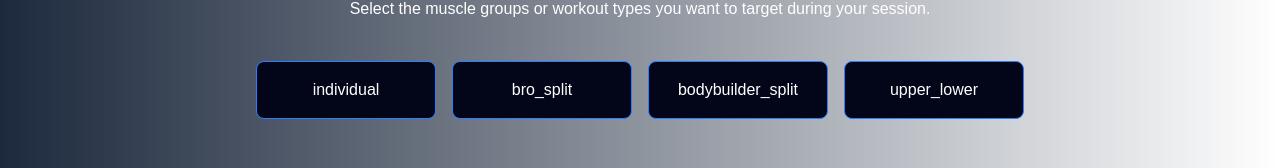
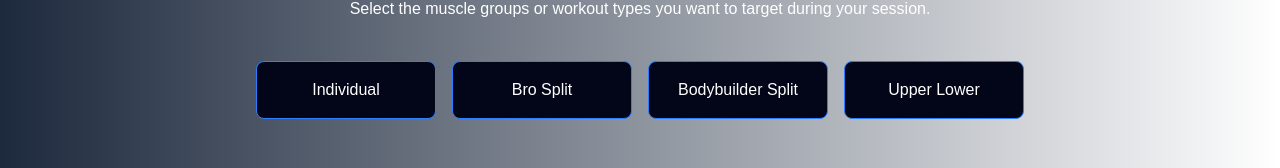
Before and after one commit to madvin/gym-app, a React (Vite) app in the folder react/: page / in a window 1280 px wide. Shown: the part 1095-1263 px from the top of the page. Built offline with nearby package versions, Linux system fonts and the light colour scheme.

Commit message:
add correct text in buttons

```diff
--- a/react/src/components/Generator.jsx
+++ b/react/src/components/Generator.jsx
@@ -30,7 +30,7 @@ export default function Generator() {
               {Object.keys(WORKOUTS).map((type,typeIndex) => {
             return (
               <button className='bg-slate-950 border border-blue-500 hover:bg-slate-700 text-white p-4 rounded-lg' key={typeIndex}>
-              <p>{type}</p>
+              <p className='capitalize'>{type.replaceAll('_', ' ')}</p>
               </button>
             )
            })}
```
